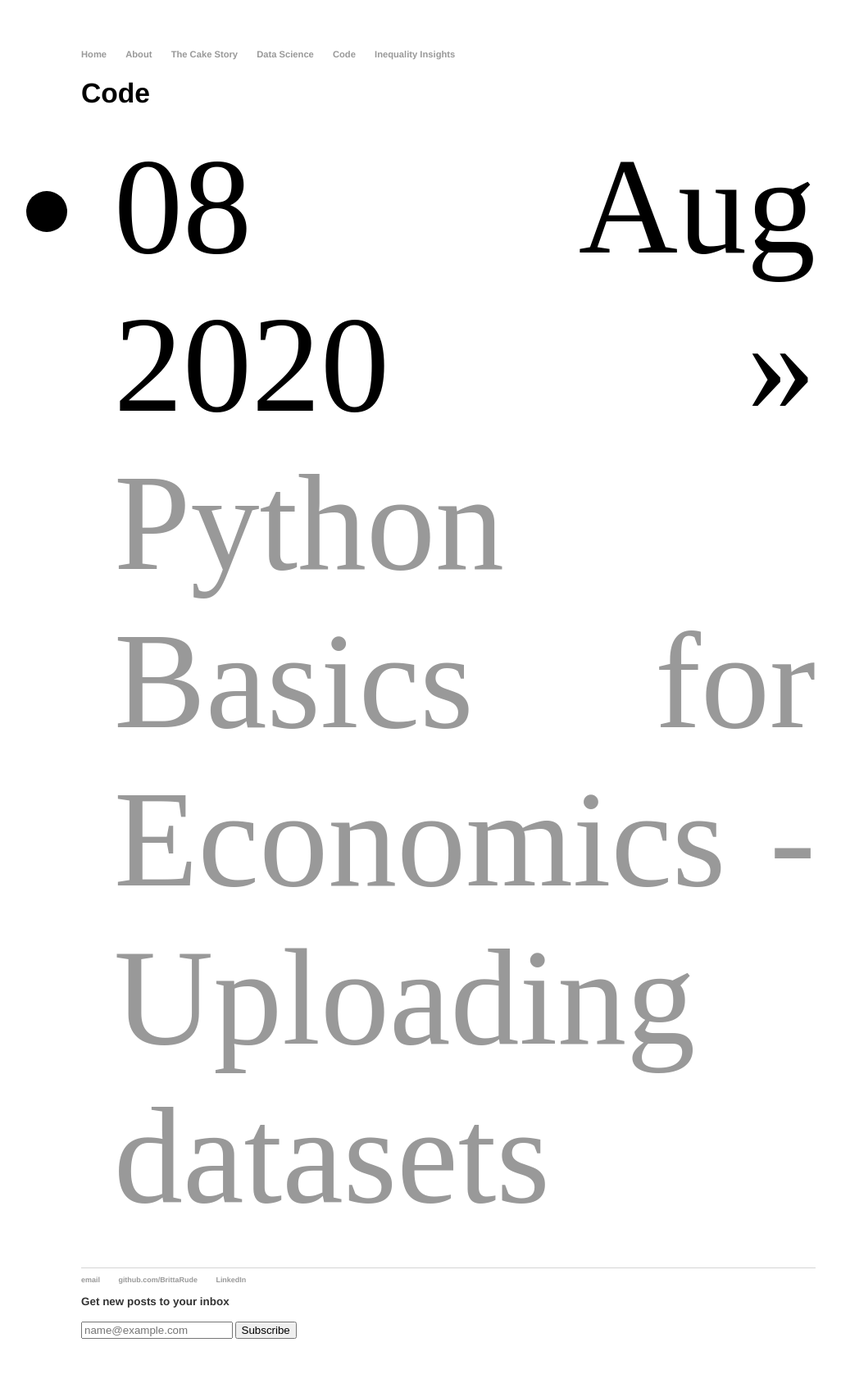
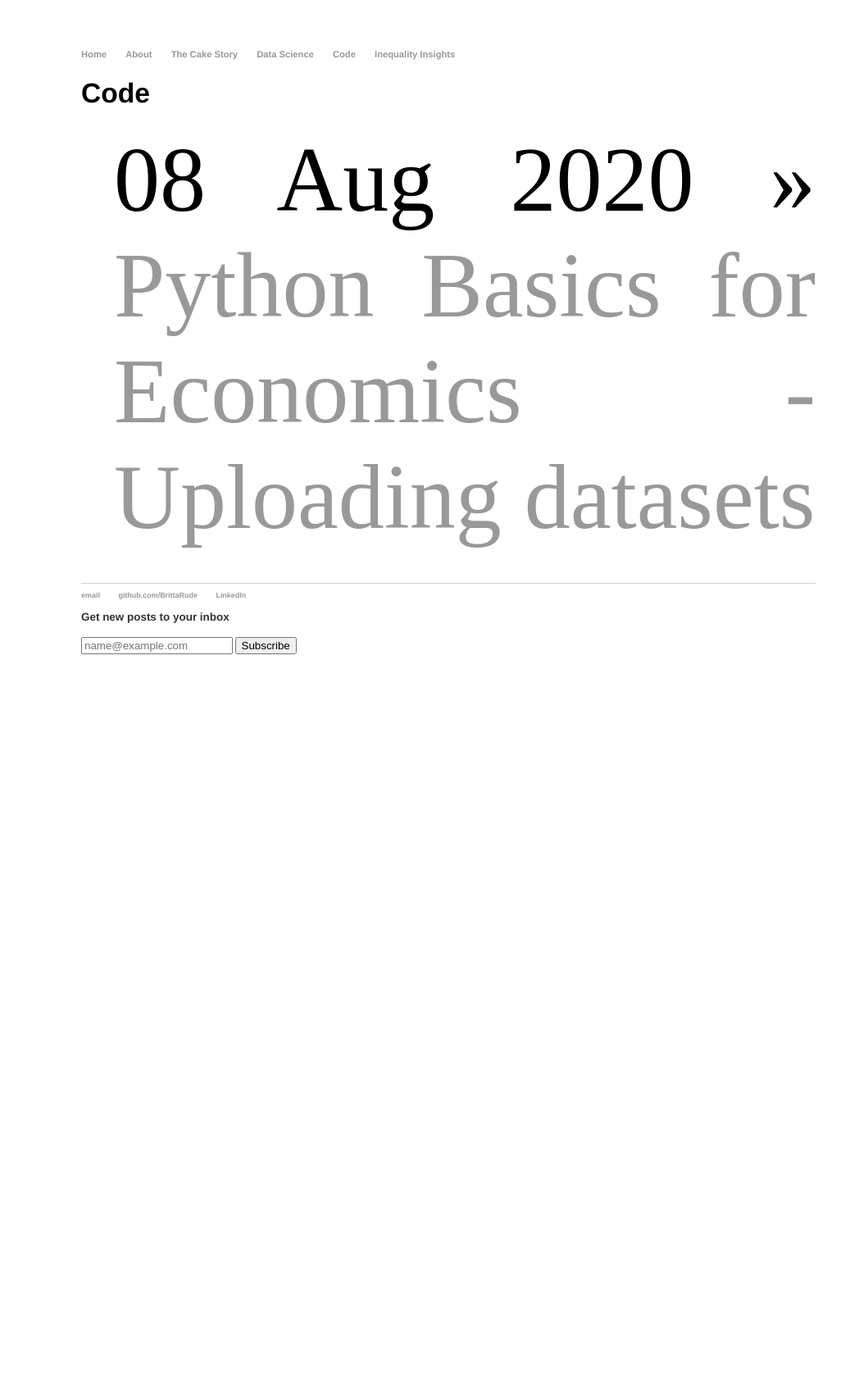
Before and after one commit to BrittaRude/BrittaRude.github.io, a Jekyll site: the page built from code/index.html, in a window 1280 px wide. Shown: the whole page at 82% size, without its empty margins (93-1119 px from the left). Built offline with Jekyll 4.4.1, drawn with Linux system fonts in a browser that asks for light colours; after the commit the page ends 900 px from its top, so only the background shows below that.

Commit message:
Update main.css

```diff
--- a/css/main.css
+++ b/css/main.css
@@ -37,11 +37,11 @@ footer {
 
 ul.posts {
     margin: 20px auto 40px;
-    font-size: 1.5em;
+    font-size: 10em;
 }
 
 ul.posts li {
-    font-size: 10em;
+     list-style: none;
 }
 
 ul.posts li img {
```
